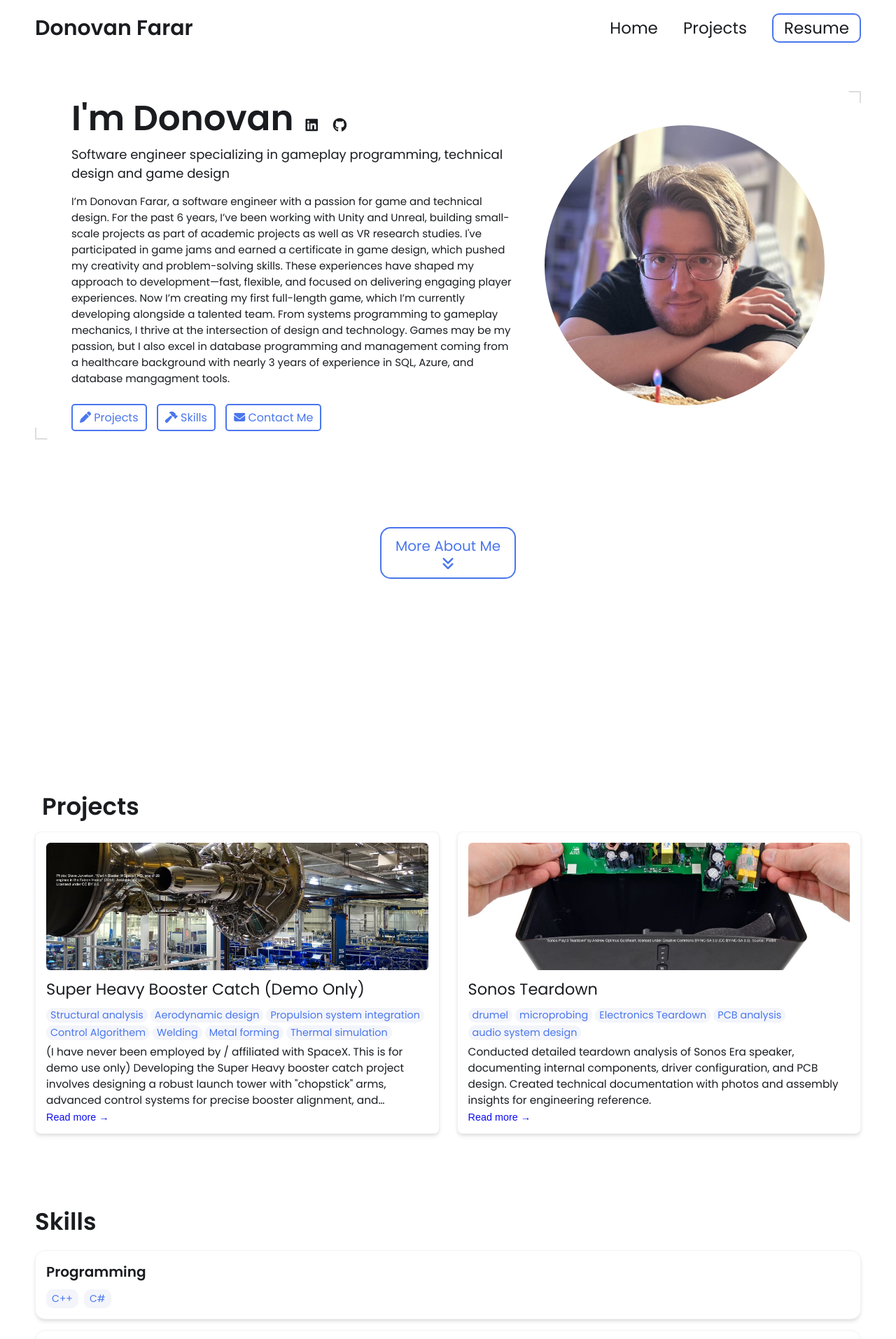
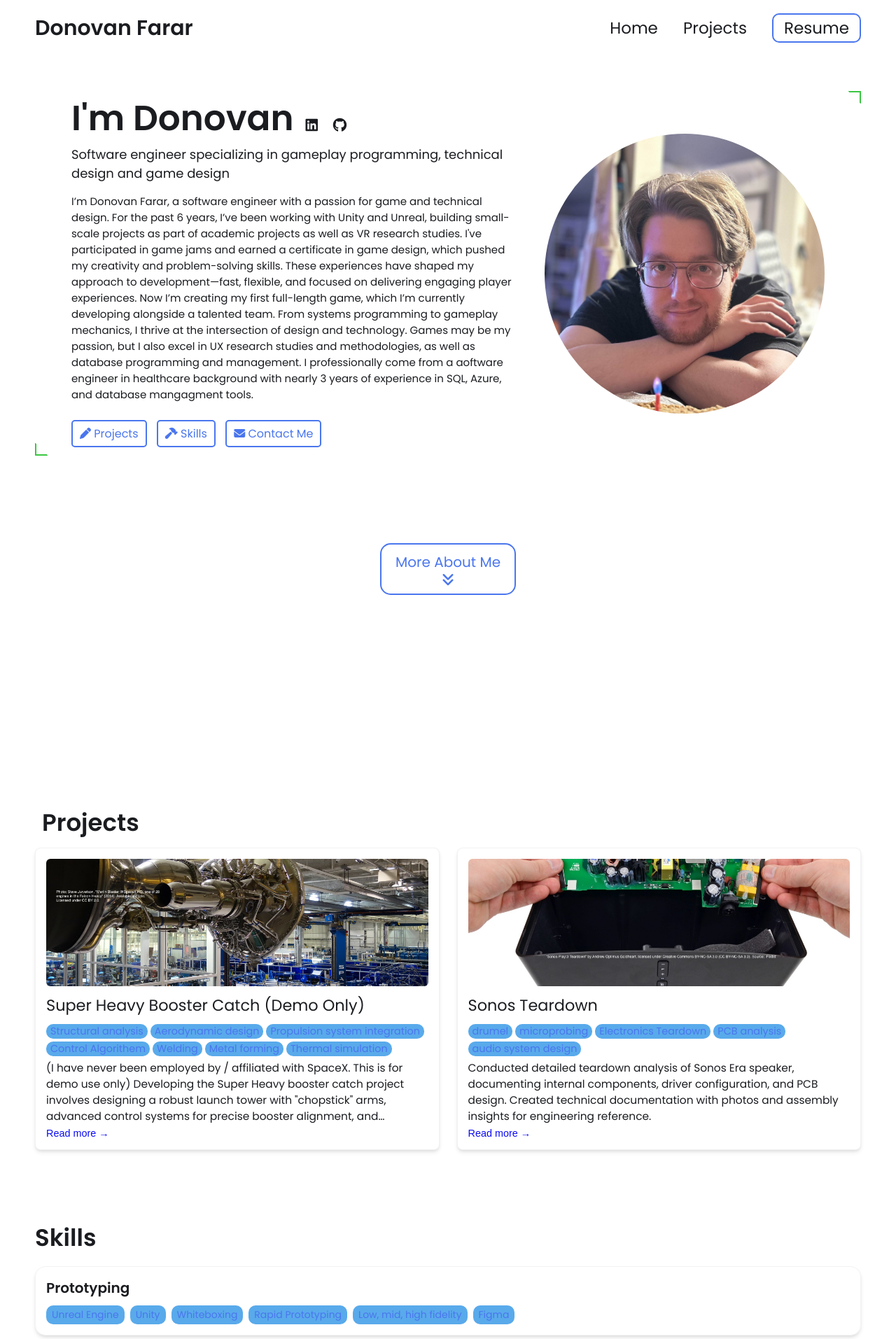
Before and after one commit to dfardev/dfardev.github.io, a Jekyll site: the page built from index.html, in a window 1280 px wide. Shown: the top 1913 px of the page at 70% size. Built offline with Jekyll 4.4.1, drawn with Linux system fonts in a browser that asks for light colours; some of the changed lines change nothing that is shown; some of the changed text lies outside the part shown.

Commit message:
Update _config.yml

```diff
--- a/_config.yml
+++ b/_config.yml
@@ -22,7 +22,8 @@
   These experiences have shaped my approach to development—fast, flexible, and focused on delivering engaging player experiences.
   Now I’m creating my first full-length game, which I’m currently developing alongside a talented team.
   From systems programming to gameplay mechanics, I thrive at the intersection of design and technology.
-  Games may be my passion, but I also excel in database programming and management coming from a healthcare background
+  Games may be my passion, but I also excel in UX research studies and methodologies, as well as
+  database programming and management. I professionally come from a aoftware engineer in healthcare background
   with nearly 3 years of experience in SQL, Azure, and database mangagment tools.
 
 
@@ -39,9 +40,9 @@
 # Set up external links - this will show up as small icons next to your name.
 
 external-links:    # input only your own url slug. The icons with missing entries will not appear.
-  linkedin: test    # https://www.linkedin.com/in/donovan-farar-dev
-  github: leea12    # https://github.com/dfardev
-  stackoverflow:       # https://stackoverflow.com/users/{your url slug}
+  linkedin: https://www.linkedin.com/in/donovan-farar-dev     # https://www.linkedin.com/in/donovan-farar-dev
+  github: https://github.com/dfardev    # https://github.com/dfardev
+  stackoverflow: # https://stackoverflow.com/users/{your url slug}
   medium:            # https://medium.com/@{your url slug}
   x-twitter:   # https://x.com/{your url slug}
   threads:            # https://threads.net/@{your url slug}
@@ -53,46 +54,56 @@
 
 # Skills Section - Add the list of your Skills by categories/tools. The indentation for each level needs to be precise.
 skills:
+  - category: Prototyping
+    tools:
+    - Unreal Engine
+    - Unity
+    - Whiteboxing
+    - Rapid Prototyping
+    - Low, mid, high fidelity
+    - Figma
   - category: Programming
     tools:
     - C++
+    - Unreal Engine Visual Scripting
     - C#
-  - category: Prototyping
+    - TSQL
+    - Powershell
+  - category: Software Engineering Worflows and Organization
     tools:
-    - Unreal engine
-    - Unity
-  - category: Design Standards / Practices
+    - CI/CD
+    - Scrum/Agile
+    - Dev -> QA -> Prod structure for code review
+  - category: Gameplay scripting and programming
     tools:
-    - GD&T ASME Y14
-    - ISO fits and tolerances
-    - PLM (PTC Windchill / Arena)
-  - category: PCB Design
-    tools:
-    - Altium Designer
-    - Altium
-    - Eagle
-    - KiCad
-  - category: Problem Solving / Risk Management
-    tools:
-    - Root Cause Analysis (e.g., 5 Whys, Fishbone Diagram)
-    - DFMEA / PFMEA
-    - Six Sigma methodologies
-    - Shain Red-X
+    - Blueprints
+    - Events
+    - Dispatchers
+    - Inheritance
+    - Functions
+    - Custom classes
 
 
 # Contact Form Setup. Setup an account and copy over the key. When someone fills out the form, it will be received in your email.
-formspree-key:   https://formspree.io/f/{8-digit key}
+formspree-key:   https://formspree.io/f/xzzvrvbw
 
 
 
 # Active theme (Updatethis to switch themes). Make sure to keep the indentation the samne.
 colors: # this is the basic theme
   text: "#1a1c20"
-  border: "#ddd"
+  border: "#3AC741"
   link: "#4a76ee"
   highlight: "#0c0cf2"
   background: "#ffffff"
-  light_background: "#f3f5fb"
+  light_background: "#59AAEB"
+
+  # text: "#1a1c20"
+  # border: "#ddd"
+  # link: "#4a76ee"
+  # highlight: "#0c0cf2"
+  # background: "#ffffff"
+  # light_background: "#f3f5fb"
 
 # A few examples.
 basic theme:
```
